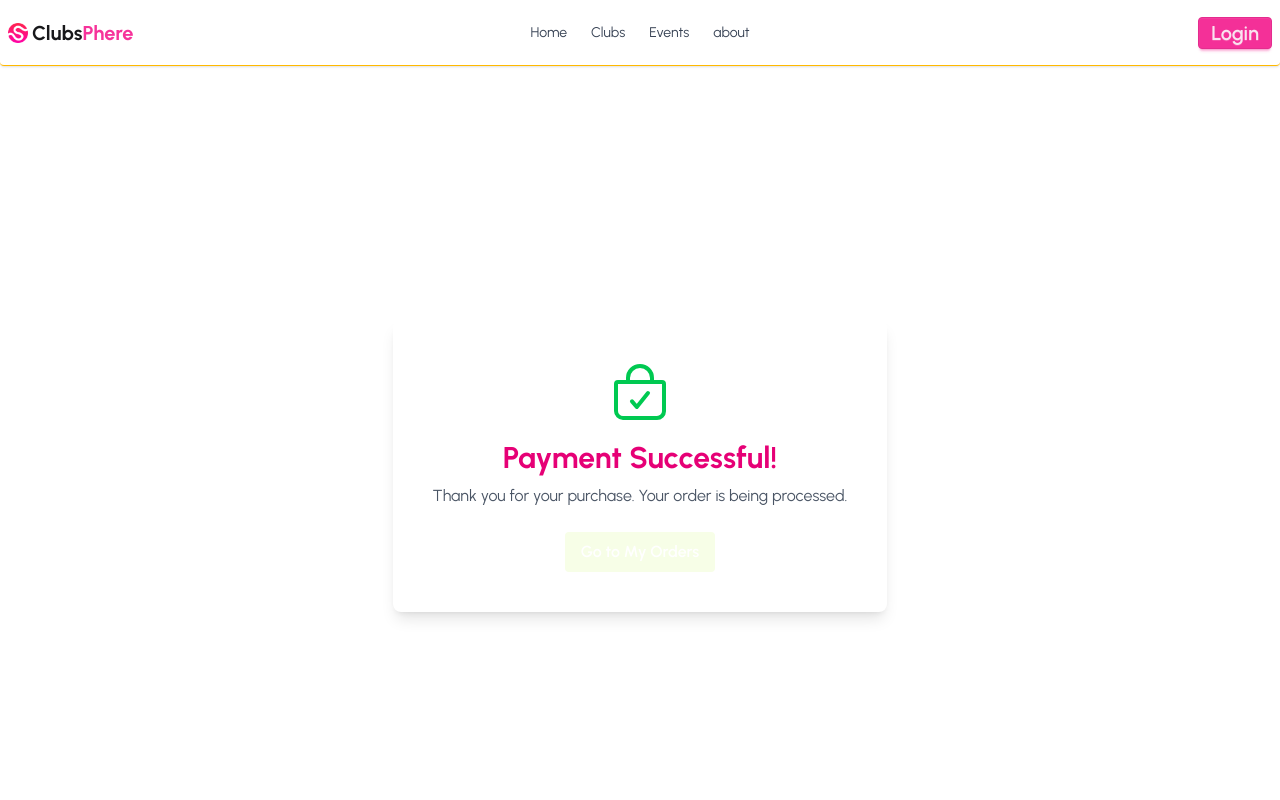
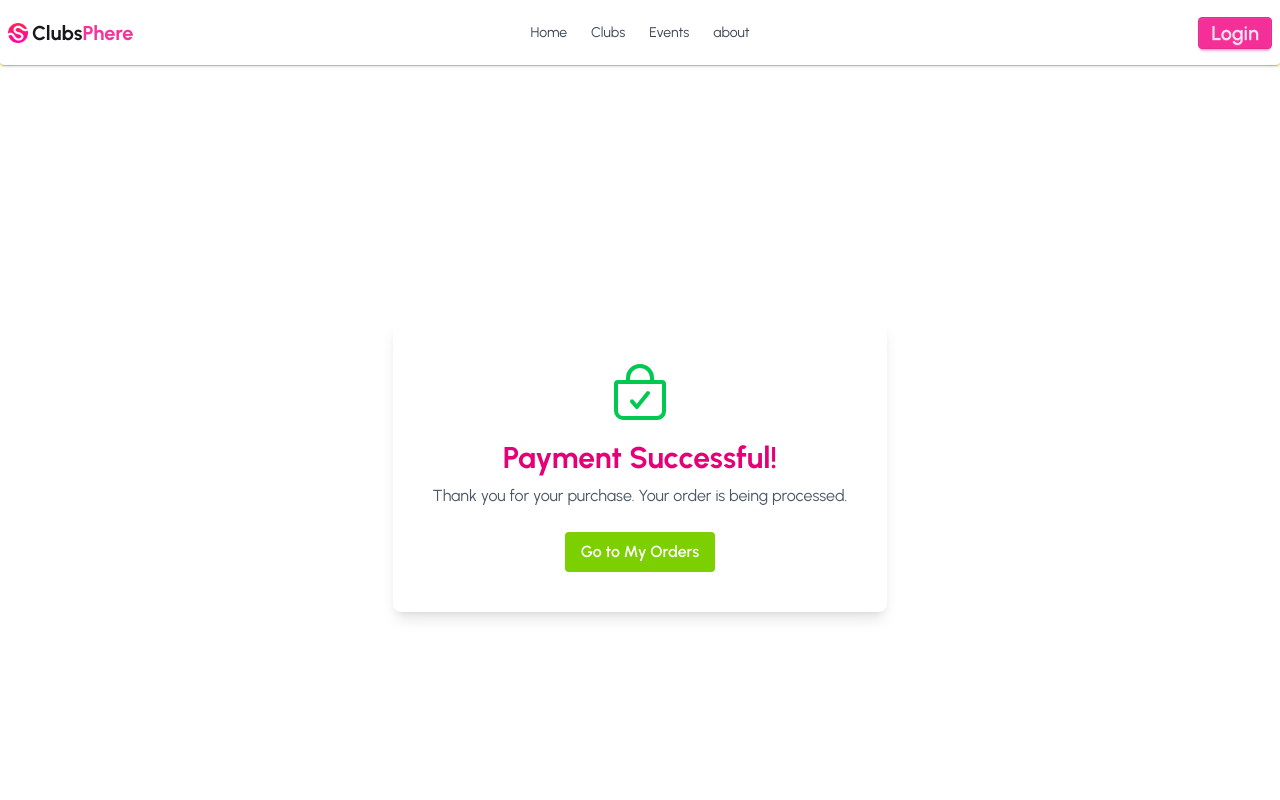
Before and after one commit to Sojib-Mir/ClubSphere-Client, a React (Vite) app: page /payment-success in a window 1280 px wide. Shown: the top 800 px of the page. Built offline with nearby package versions, Linux system fonts and the light colour scheme; no server answers.

Commit message:
added payment successful card created

```diff
--- a/src/pages/Clubs/PaymentSuccess.jsx
+++ b/src/pages/Clubs/PaymentSuccess.jsx
@@ -44,7 +44,7 @@ const PaymentSuccess = () => {
           </p>
           <Link
             to="/dashboard/payment-history"
-            className="inline-block bg-lime-50 text-white font-semibold py-2 px-4 rounded hover:bg-lime-600 transition duration-300"
+            className="inline-block bg-lime-500 text-white font-semibold py-2 px-4 rounded hover:bg-lime-600 transition duration-300"
           >
             Go to My Orders
           </Link>
```
